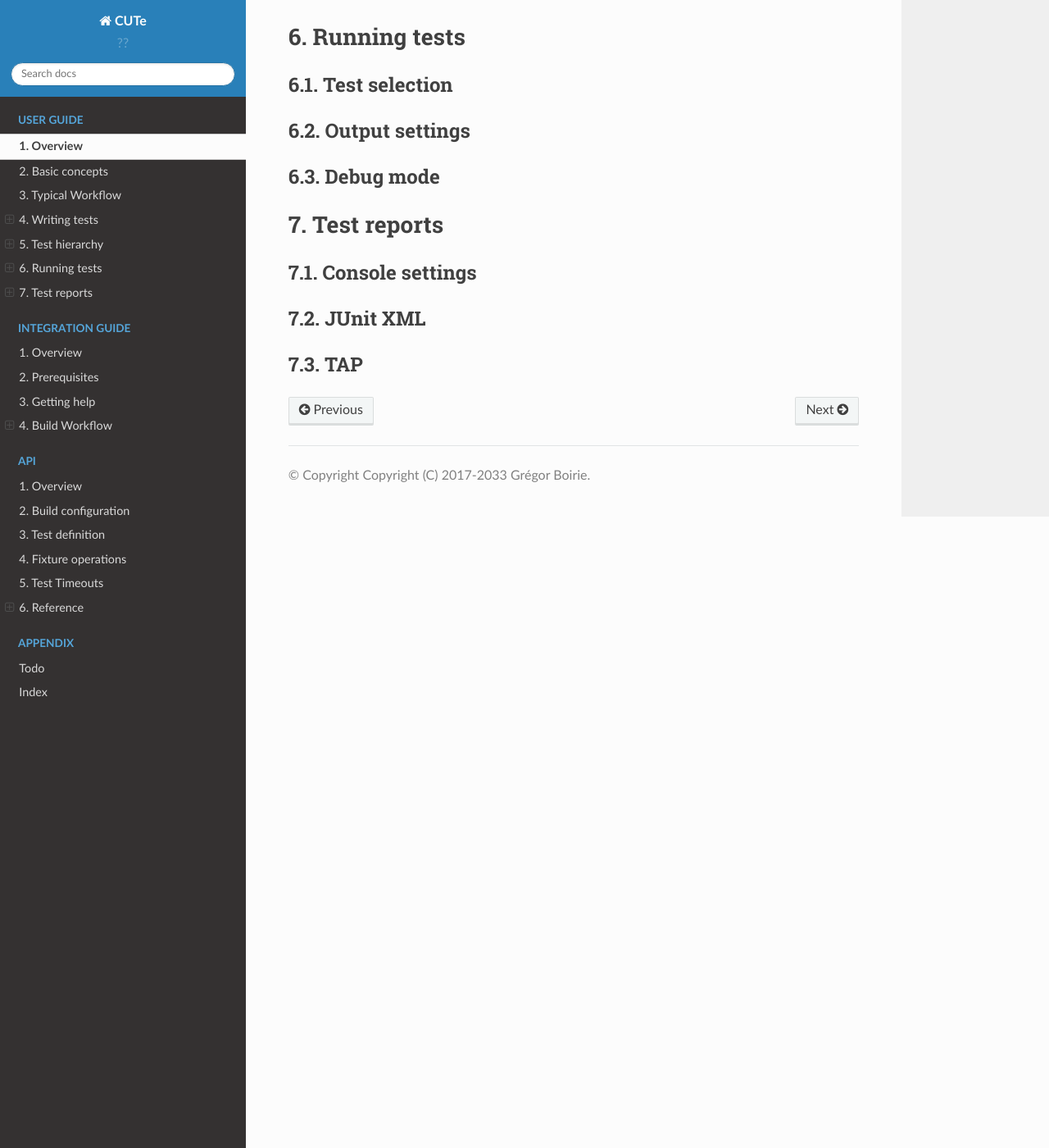
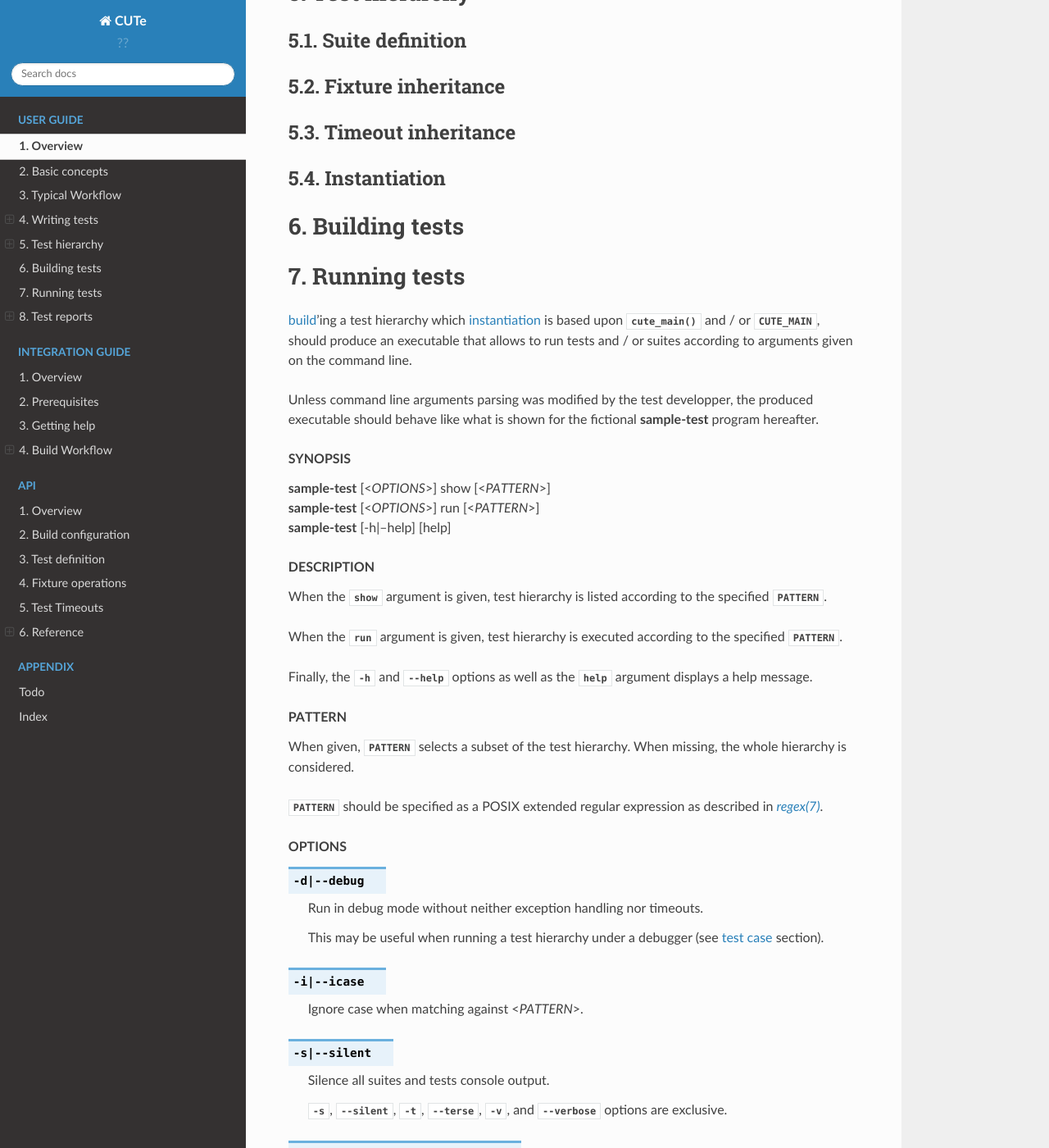
Before and after one commit to grgbr/cute, a Sphinx documentation site: the page built from sphinx/user.rst, in a window 1280 px wide and 1400 px high, scrolled down 7055 px. Shown: the whole window at 82% size. Built offline with Sphinx 7.4.7 and the Read the Docs theme 2.0.0, drawn with Linux system fonts in a browser that asks for light colours; some of the changed text lies outside the part shown.

Commit message:
document test runner

```diff
--- a/sphinx/conf.py
+++ b/sphinx/conf.py
@@ -147,7 +147,7 @@ latex_elements = {
 # (source start file, target name, title,
 #  author, documentclass [howto, manual, or own class]).
 latex_documents = [
-    ('index', 'cute.tex', master_title, author, 'manual')
+    ('index', 'cute.tex', master_title, author, 'howto')
 ]
 
 # Request latex backend to generate the following appendix entries to benefit
--- a/sphinx/user.rst
+++ b/sphinx/user.rst
@@ -15,6 +15,9 @@
 .. |timer|        replace:: :ref:`timer <sect-user-writing_tests-test_timeout>`
 .. |test case|    replace:: :ref:`test case <sect-user-writing_tests-test_definition>`
 .. |file scope|   replace:: :ref:`file scope <sect-user-writing_tests-file_scope>`
+.. |build|        replace:: :ref:`build <sect-user-building_tests>`
+.. |run|          replace:: :ref:`run <sect-user-running_tests>`
+.. |regex(7)|     replace:: :manpage:`regex(7)`
 
 Overview
 ========
@@ -57,12 +60,12 @@ Basic concepts
 ==============
 
 |CUTe| is a framework allowing to write, manage and run unit tests in C. It's
-:ref:`API <sect-api-overview>` provides a set functions to :
+:ref:`API <sect-api-overview>` provides a set of functions to :
 
-* build test case / suite hierarchies ;
+* structure test case / suite hierarchies ;
 * check strongly typed data against specified constraints ;
 * schecule and verify mock expectations against specified constraints ;
-* run test cases and suites according to specified configurations ;
+* |run| test cases and suites according to specified configurations ;
 * report test results onto the console and / or,
 * into files according to various specified formats.
 
@@ -100,10 +103,10 @@ A test (case) implements the logic validating a single unit of code to check for
 proper operation.
 
 A suite is a collection of suites and / or test cases. All suites may
-arbitrarily be selected for :ref:`running <sect-user-running_tests>`.
+arbitrarily be selected for a |run|.
 
-Finally, a particular run may be setup to :ref:`report <sect-user-test_reports>`
-test results according to a specified configuration.
+Finally, a particular |run| may be setup to :ref:`report
+<sect-user-test_reports>` test results according to a specified configuration.
 
 Typical Workflow
 ================
@@ -116,19 +119,19 @@ steps:
 #. write a dummy failing |test case| ;
 #. setup a primary test hierarchy including a single root suite and the test
    just created ;
-#. build and run to check for proper operation ;
+#. |build| and |run| to check for proper operation ;
 #. modify the test written initially to implement the first real test case ;
 
 .. rubric:: Iterative test implementation phases:
 
-#. build and run ;
+#. |build| and |run| ;
 #. fix test failures ;
 #. implement additional |test case| ;
 #. when required, refine test hierarchy by defining test suites.
 
-As an **integrator**, you may be required to tweak test suites :ref:`run
-<sect-user-running_tests>` configuration for proper integration within test
-regression / automation infrastructure.
+As an **integrator**, you may be required to tweak test suites |run|
+configuration for proper integration within test regression / automation
+infrastructure.
 
 Writing tests
 =============
@@ -163,7 +166,7 @@ internal state consistency. In particular, the **test function is not allowed
 to** :
 
 * modify test hierarchy ;
-* run tests or suites ;
+* |run| tests or suites ;
 * alter |signal(7)| dispositions installed by |CUTe|.
 
 Using the :c:macro:`CUTE_TEST` macro is the most straightforward way to define
@@ -306,8 +309,8 @@ time :
    }
 
    /*
-    * Define `sample_timed_test' test case with an explicitly specified timeout
-    * of 10 seconds.
+    * Define `sample_timed_test' test case with an explicitly specified
+    * timeout of 10 seconds.
     */
    static CUTE_TEST_DEFN(sample_timed_test,
                          sample_timed_test_exec,
@@ -335,7 +338,10 @@ defined :
 
 .. code-block:: c
 
-   /* Define `sample_static_test' test case with static global file scope. */
+   /*
+    * Define `sample_static_test' test case with static global file
+    * scope.
+    */
    CUTE_TEST_STATIC(sample_static_test,
                     CUTE_INHR_SETUP,
                     CUTE_INHR_TEARDOWN,
@@ -353,7 +359,10 @@ scope, i.e. with external linkage :
 
    #include "test.h"
 
-   /* Define `sample_extern_test' test case with default global file scope. */
+   /*
+    * Define `sample_extern_test' test case with default global file
+    * scope.
+    */
    CUTE_TEST_EXTERN(sample_extern_test,
                     CUTE_INHR_SETUP,
                     CUTE_INHR_TEARDOWN,
@@ -372,7 +381,10 @@ so that it may be referenced from other compilation units :
 
    #include <cute/cute.h>
 
-   /* Declare `sample_extern_test' test case with default global file scope. */
+   /*
+    * Declare `sample_extern_test' test case with default global file
+    * scope.
+    */
    extern CUTE_TEST_DECL(sample_extern_test);
 
    #endif /* _TEST_H */
@@ -387,8 +399,8 @@ the created test case with the following signature scheme:
 
    static void <test_case_name>__cute_exec(void);
 
-Next section shows how to register test cases to suites to build a complete test
-hierarchy.
+Next section shows how to register test cases to suites and how to structure a
+complete test hierarchy.
 
 Test hierarchy
 ==============
@@ -404,19 +416,112 @@ Fixture inheritance
 Timeout inheritance
 -------------------
 
+Instantiation
+-------------
+
+.. _sect-user-building_tests:
+
+Building tests
+==============
+
 .. _sect-user-running_tests:
 
 Running tests
 =============
 
-Test selection
---------------
+|Build|'ing a test hierarchy which instantiation_ is based upon
+:c:func:`cute_main` and / or :c:macro:`CUTE_MAIN`, should produce an executable
+that allows to run tests and / or suites according to arguments given on the
+command line.
 
-Output settings
----------------
+Unless command line arguments parsing was modified by the test developper, the
+produced executable should behave like what is shown for the fictional
+:program:`sample-test` program hereafter.
 
-Debug mode
-----------
+.. rubric:: SYNOPSIS
+
+| **sample-test** [<*OPTIONS*>] show [<*PATTERN*>]
+| **sample-test** [<*OPTIONS*>] run [<*PATTERN*>]
+| **sample-test** [-h|--help] [help]
+
+.. rubric:: DESCRIPTION
+
+When the :option:`show` argument is given, test hierarchy is listed according to
+the specified :option:`PATTERN`.
+
+When the :option:`run` argument is given, test hierarchy is executed according
+to the specified :option:`PATTERN`.
+
+Finally, the :option:`-h` and :option:`--help` options as well as the
+:option:`help` argument displays a help message.
+
+.. rubric:: PATTERN
+
+When given, :option:`PATTERN` selects a subset of the test hierarchy. When
+missing, the whole hierarchy is considered.
+
+:option:`PATTERN` should be specified as a POSIX extended regular expression as
+described in |regex(7)|.
+
+.. rubric:: OPTIONS
+
+.. program:: sample-test
+
+.. option:: -d|--debug
+
+   Run in debug mode without neither exception handling nor timeouts.
+
+   This may be useful when running a test hierarchy under a debugger (see
+   |test case| section).
+
+.. option:: -i|--icase
+
+   Ignore case when matching against <*PATTERN*>.
+
+.. option:: -s|--silent
+
+   Silence all suites and tests console output.
+
+   :option:`-s`, :option:`--silent`, :option:`-t`, :option:`--terse`,
+   :option:`-v`, and :option:`--verbose` options are exclusive.
+
+.. option:: -t[<COLOR>]|--terse[=<COLOR>]
+
+   Enable minimal suites and tests console output.
+
+   :option:`-s`, :option:`--silent`, :option:`-t`, :option:`--terse`,
+   :option:`-v`, and :option:`--verbose` options are exclusive.
+
+.. option:: -v[<COLOR>]|--verbose[=<COLOR>]
+
+   Enable verbose suites and tests console output.
+
+   :option:`-s`, :option:`--silent`, :option:`-t`, :option:`--terse`,
+   :option:`-v`, and :option:`--verbose` options are exclusive.
+
+.. option:: -x[<PATH>]|--xml[=<PATH>]
+
+   Generate output to <*PATH*> according to JUnit XML format.
+
+.. option:: -a[<PATH>]|--tap[=<PATH>]
+
+   Generate output to <*PATH*> according to Test Anything Protocol format.
+
+.. rubric:: PATH
+
+:option:`PATH` is a pathname to a file where to store generated output.
+
+When unspecified or specified as ``-``, output is directed to standard output in
+which case this option is exclusive with :option:`-s`, :option:`--silent`,
+:option:`-t`, :option:`--terse`, :option:`-v` and :option:`--verbose`.
+
+.. rubric:: COLOR
+
+:option:`COLOR` controls the colorization of console output. When ``on``,
+it enforces colorization whereas it disables it when ``off``.
+
+By default, colorization is automatically enabled if current terminal supports
+it.
 
 .. _sect-user-test_reports:
 
```
Also changed, not shown: sphinx/api.rst (line endings or trailing spaces), sphinx/install.rst (line endings or trailing spaces), 1 other file.
